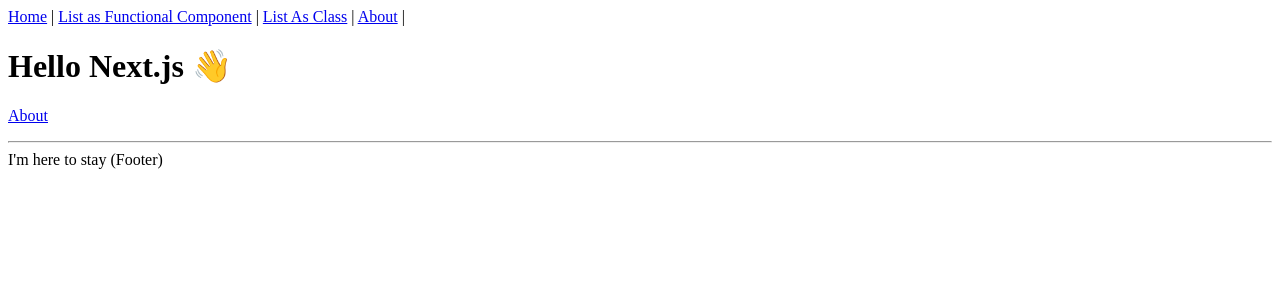
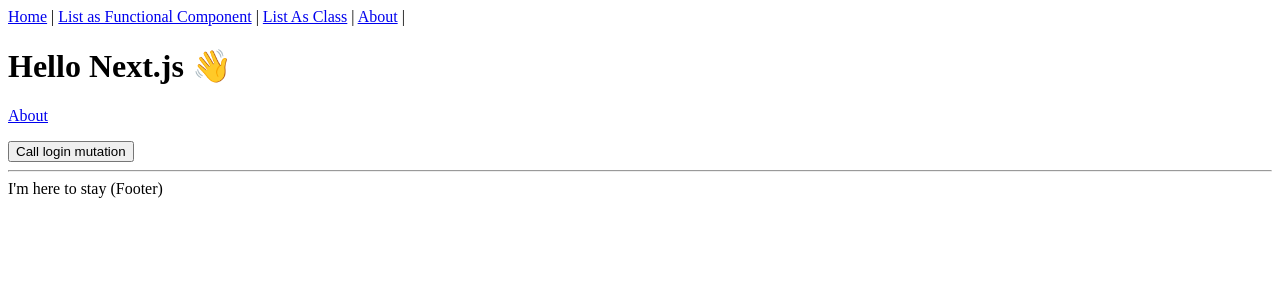
Before and after one commit to tjohnson1106/Next-Client-Interface, a Next.js app: page / in a window 1280 px wide. Shown: the top 300 px of the page. Built offline with nearby package versions, Linux system fonts and the light colour scheme.

Commit message:
added graphql and created test mutation

```diff
--- a/lib/initApollo.ts
+++ b/lib/initApollo.ts
@@ -21,7 +21,7 @@
 
 function create(initialState: any, { getToken }: Options) {
   const httpLink = createHttpLink({
-    uri: "http://localhost:4000",
+    uri: "http://localhost:4000/graphql",
     credentials: "include"
   });
 
--- a/package.json
+++ b/package.json
@@ -13,6 +13,7 @@
     "apollo-link-context": "^1.0.12",
     "apollo-link-http": "^1.5.9",
     "cookie": "^0.3.1",
+    "graphql": "^14.1.1",
     "isomorphic-unfetch": "^3.0.0",
     "next": "^7.0.2",
     "react": "^16.7.0",
@@ -21,6 +22,7 @@
   },
   "devDependencies": {
     "@types/cookie": "^0.3.2",
+    "@types/graphql": "^14.0.5",
     "@types/next": "^7.0.6",
     "@types/react": "^16.4.16",
     "@types/react-dom": "16.0.11",
--- a/pages/index.tsx
+++ b/pages/index.tsx
@@ -1,6 +1,8 @@
 import * as React from "react";
 import Link from "next/link";
 import Layout from "../components/Layout";
+import { Mutation } from "react-apollo";
+import { gql } from "apollo-boost";
 
 const IndexPage: React.FunctionComponent = () => {
   return (
@@ -11,6 +13,31 @@
           <a>About</a>
         </Link>
       </p>
+
+      <Mutation
+        mutation={gql`
+          mutation {
+            login(email: "tytyty@tytytyfailTest.com", password: "password01") {
+              id
+              firstName
+              lastName
+              name
+              email
+            }
+          }
+        `}
+      >
+        {(mutate) => (
+          <button
+            onClick={async () => {
+              const response = await mutate();
+              console.log("response: ", response);
+            }}
+          >
+            Call login mutation
+          </button>
+        )}
+      </Mutation>
     </Layout>
   );
 };
```
Also changed, not shown: 1 other file (tests, documents, lock files or other folders).
